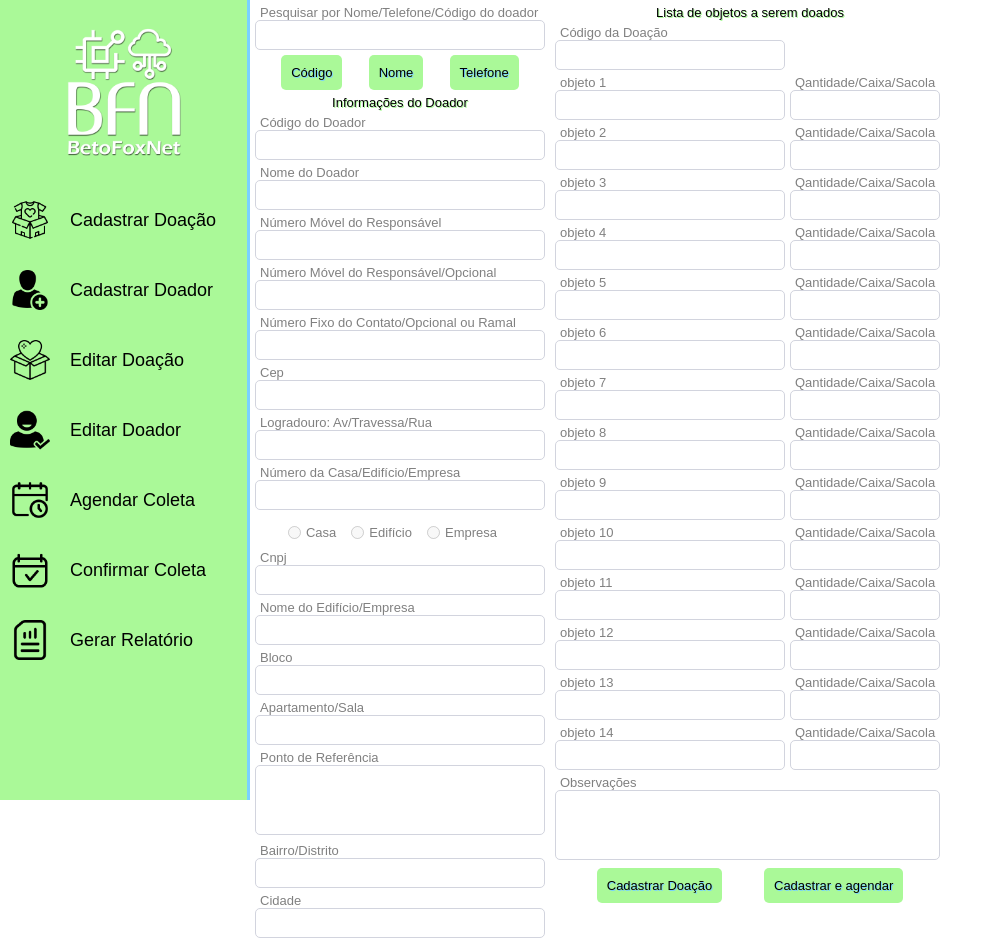
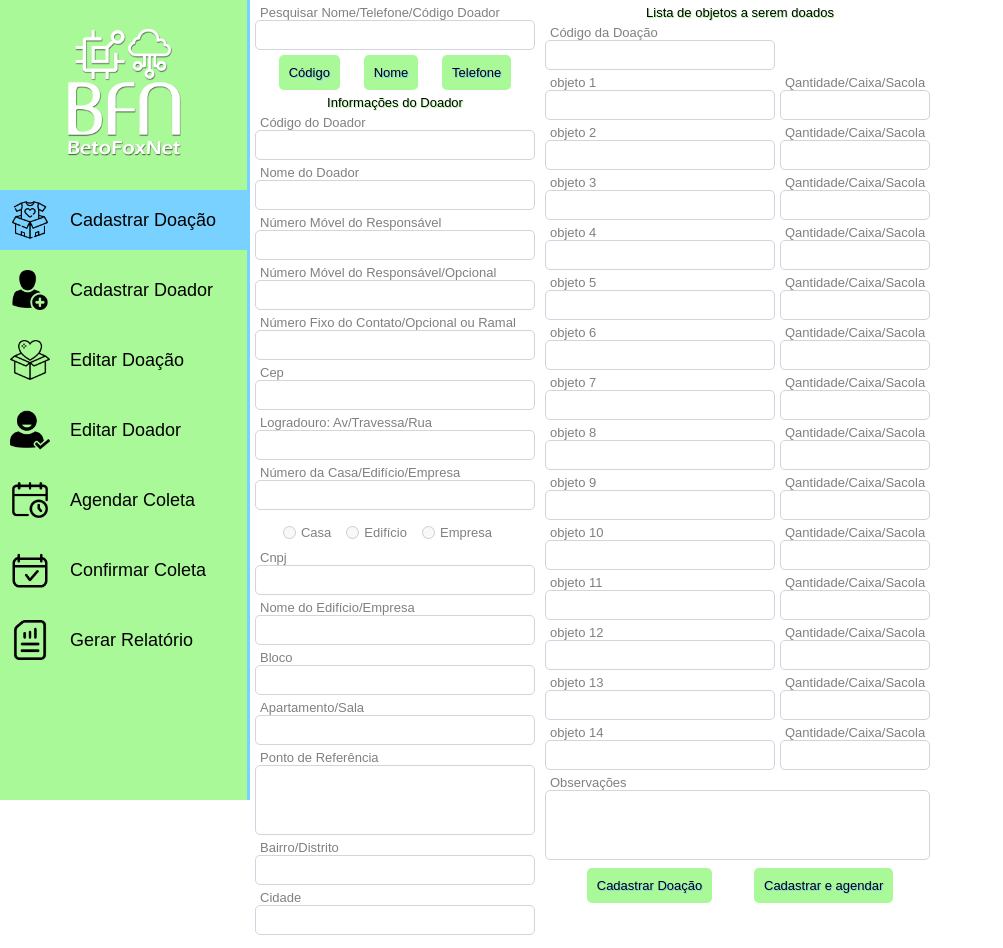
Before and after one commit to HumbertoFox/projeto-0-react, a React (Vite) app: page /CadastroDoacao in a window 1280 px wide. Shown: the whole page, without its empty margins (0-1003 px from the left). Built offline with nearby package versions, Linux system fonts and the light colour scheme.

Commit message:
upgrade styled media query

```diff
--- a/src/components/forms/form_search_doador.jsx
+++ b/src/components/forms/form_search_doador.jsx
@@ -18,7 +18,7 @@ export const FormSearchDoador = () => {
 
     return (
         <FormSearch method="POST" action="" onSubmit={handleSubmit(onSubmit)}>
-            <label htmlFor="codnametel">Pesquisar por Nome/Telefone/Código do doador</label>
+            <label htmlFor="codnametel">Pesquisar Nome/Telefone/Código Doador</label>
             <input type="search" id="codnametel" {...register("codnametel")} />
             <DivBtn>
                 <SubmitButton value="Código" />
--- a/src/components/header/header.jsx
+++ b/src/components/header/header.jsx
@@ -1,4 +1,5 @@
 import React, {
+    useEffect,
     useState
 } from "react"
 import {
@@ -14,16 +15,23 @@ import AgendaImg from "../../assets/agenda.png";
 import ConfirmImg from "../../assets/confirmar.png";
 import ReportImg from "../../assets/relatorio.png";
 import { Link } from "react-router-dom";
-var MenuList = "";
 
 export const HeaderMenu = () => {
 
-    const [navMenuLi, SetNavMenuLi] = useState(MenuList);
+    const [navMenuLi, SetNavMenuLi] = useState("");
 
     const handlesMenuLiClick = (element) => {
         SetNavMenuLi(element);
-        MenuList = element;
+        localStorage.setItem("activeMenuLISelection", element)
     };
+
+    useEffect(() => {
+        SetNavMenuLi("Cadastrar Doação");
+        const activeMenuLISelection = localStorage.getItem("activeMenuLISelection");
+        if (activeMenuLISelection) {
+            SetNavMenuLi(activeMenuLISelection);
+        };
+    }, []);
 
     return (
         <MenuHeader>
--- a/src/style/formcaddoacaostyle.jsx
+++ b/src/style/formcaddoacaostyle.jsx
@@ -11,6 +11,7 @@ const FormDoacao = styled.form`
         padding-left: 5px;
     }
     input[type="text"] {
+        max-width: 280px;
         height: 30px;
         font-size: 15px;
         border: 1px solid #D2D4DE;
@@ -45,10 +46,10 @@ const FormDoacao = styled.form`
         }
     }
     @media (max-width: 480px) {
-        width: 290px;
+        width: 100%;
 
         textarea {
-            width: 290px;
+            width: 280px;
         }
     }
 `;
--- a/src/style/formcaddoadorstyle.jsx
+++ b/src/style/formcaddoadorstyle.jsx
@@ -1,11 +1,15 @@
 import styled, { css } from "styled-components";
 
 const FormDoador = styled.form`
-    max-width: 290px;
+    width: 280px;
     display: flex;
     flex-direction: column;
     transition: .3s ease-in-out;
 
+    fieldset {
+        display: flex;
+        flex-direction: column;
+    }
     label {
         color: grey;
         padding-left: 5px;
@@ -13,7 +17,6 @@ const FormDoador = styled.form`
     input[type="text"],
     input[type="number"],
     input[type="tel"] {
-        width: 290px;
         height: 30px;
         font-size: 15px;
         border: 1px solid #D2D4DE;
@@ -31,7 +34,6 @@ const FormDoador = styled.form`
         box-shadow: 0 0 5px hsla(205.46, 86.5%, 46.47%, .5);
     }
     textarea {
-        width: 290px;
         height: 70px;
         font-size: 15px;
         border: 1px solid #D2D4DE;
@@ -63,7 +65,8 @@ const DivRadio = styled.div`
 `;
 
 const DivCnpj = styled.div`
-    display: block;
+    display: flex;
+    flex-direction: column;
 
 ${({ className }) => {
         if (className === "house" || className === "building") {
@@ -75,7 +78,8 @@ ${({ className }) => {
 `;
 
 const DivNomeEdEmp = styled.div`
-    display: block;
+    display: flex;
+    flex-direction: column;
 
 ${({ className }) => {
         if (className === "house") {
--- a/src/style/formsearchstyle.jsx
+++ b/src/style/formsearchstyle.jsx
@@ -9,9 +9,8 @@ const FormSearch = styled.form`
         color: grey;
         padding-left: 5px;
     }
-
     input[type="search"] {
-        width: 290px;
+        max-width: 290px;
         height: 30px;
         font-size: 15px;
         border: 1px solid #D2D4DE;
--- a/src/style/mainpagestyle.jsx
+++ b/src/style/mainpagestyle.jsx
@@ -1,7 +1,7 @@
 import styled from "styled-components";
 
 const MainPrimary = styled.main`
-    width: 100vw;
+    width: 100%;
     min-height: 100vh;
     display: flex;
     @media (max-width: 480px) {
@@ -17,9 +17,9 @@ const MainSecondary = styled.div`
     display: flex;
     column-gap: 10px;
     padding: 5px;
+    transition: .3s ease-in-out;
     @media (max-width: 1080px) {
-        transition: .3s ease-in-out;
-        width: calc(100vw - 75px);
+        width: calc(100% - 75px);
         left: 75px;
     }
     @media (max-width: 770px) {
```
